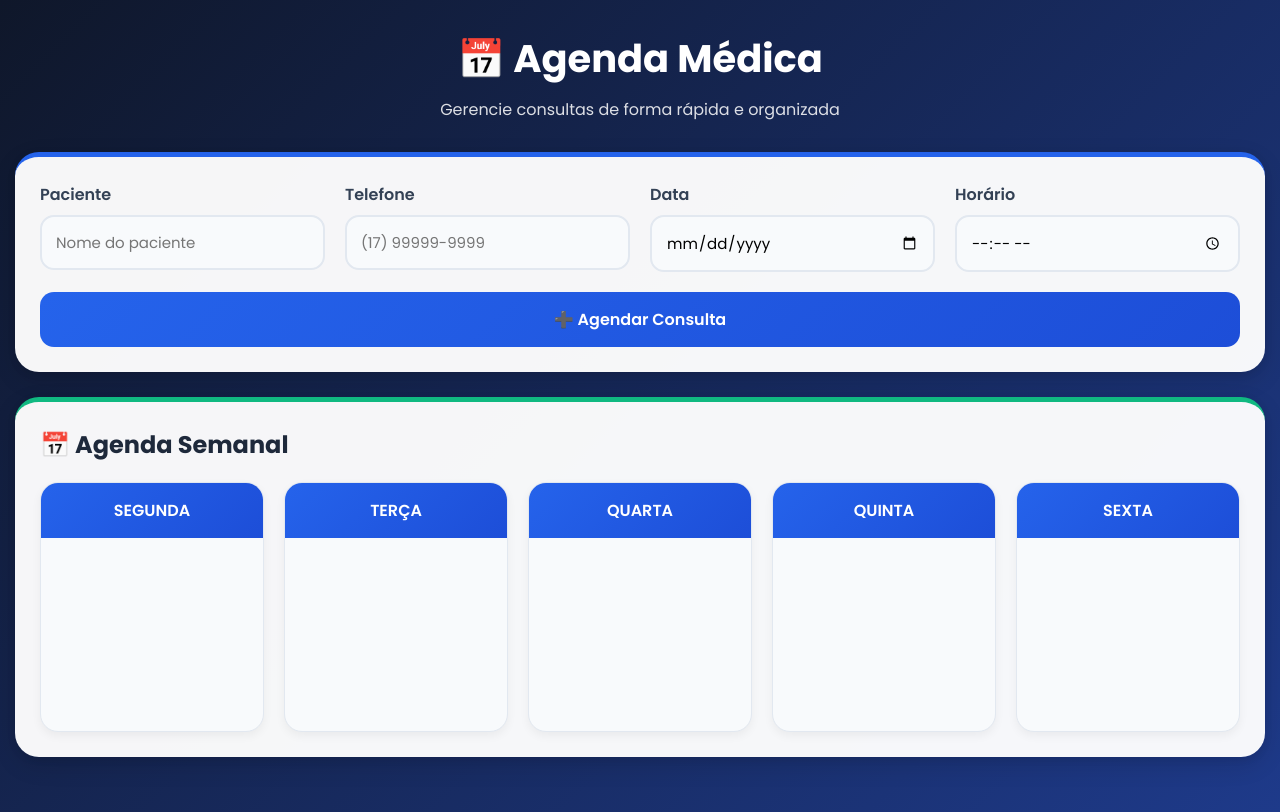
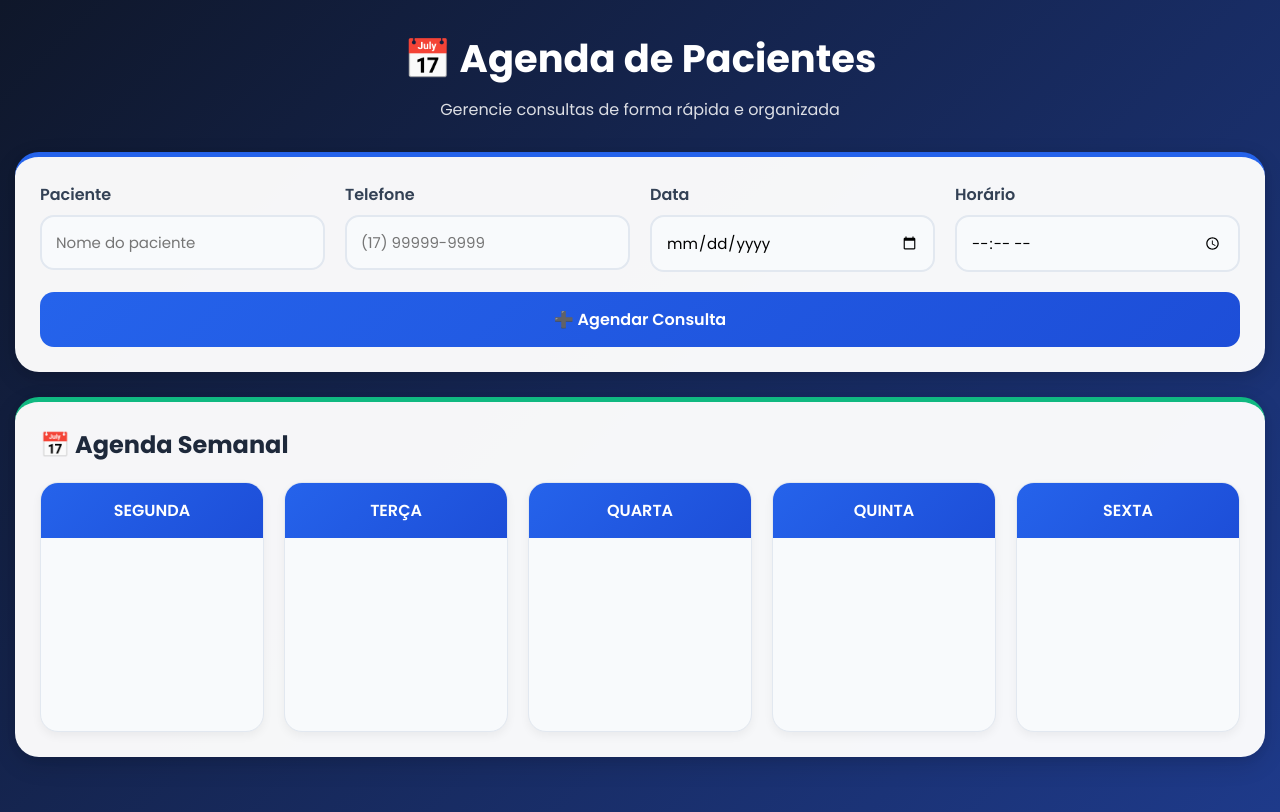
Before and after one commit to vetinhooquebrada/sistema-agendamento-pacientes, a plain HTML site: page index.html in a window 1280 px wide. Drawn offline with Linux system fonts and the light colour scheme.

Commit message:
altera nome para Agenda de Pacientes

```diff
--- a/index.html
+++ b/index.html
@@ -12,7 +12,7 @@
 
 <div class="container">
 
-    <h1>📅 Agenda Médica</h1>
+    <h1>📅 Agenda de Pacientes</h1>
 
     <p class="subtitulo">
         Gerencie consultas de forma rápida e organizada
```
